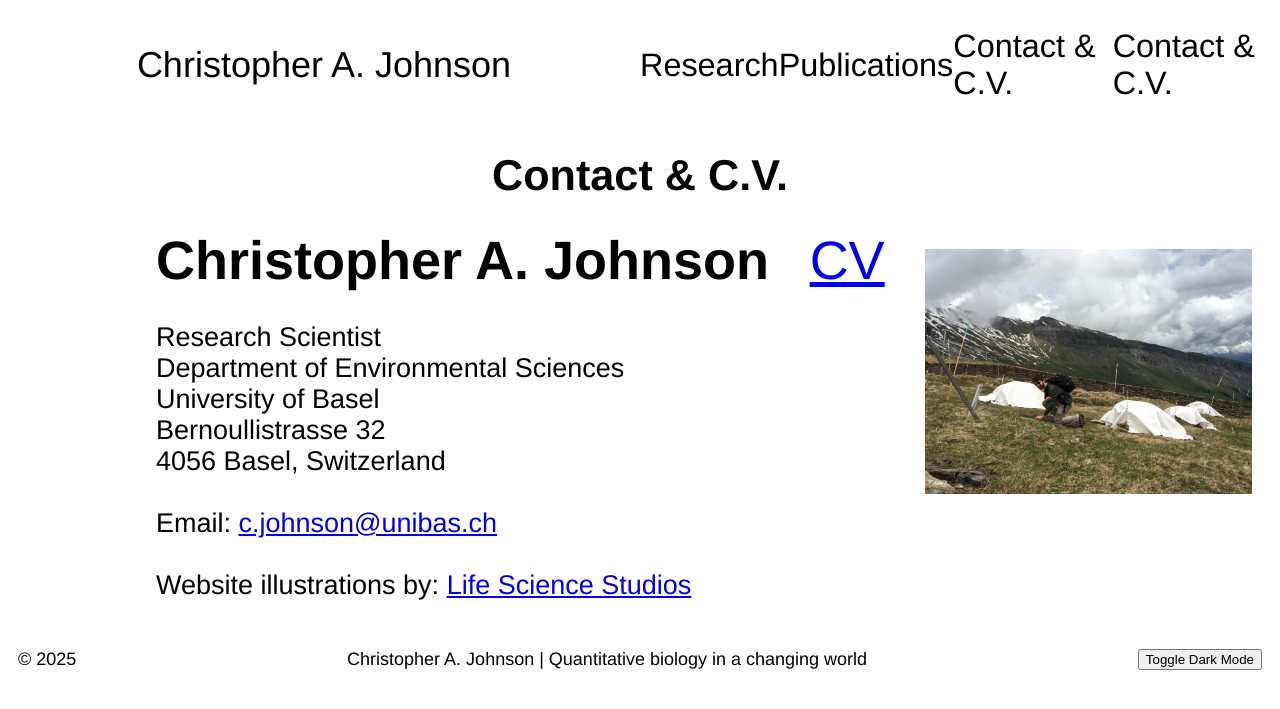
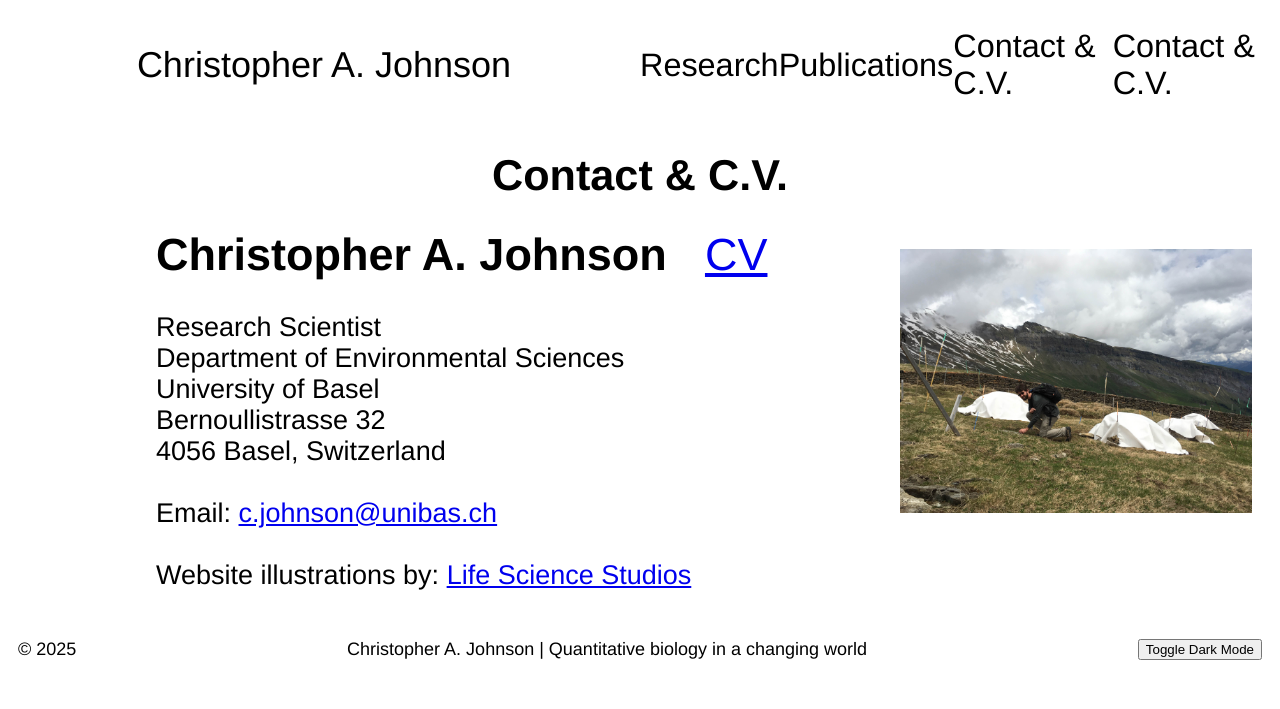
Before and after one commit to chrisajohnson/chrisajohnson.github.io, a Jekyll site: the page built from contact.md, in a window 1280 px wide. Shown: the top 709 px of the page. Built offline with Jekyll 4.4.1, drawn with Linux system fonts in a browser that asks for light colours.

Commit message:
Update contact.md

```diff
--- a/contact.md
+++ b/contact.md
@@ -6,7 +6,7 @@ weight: 3
 ---
 
 <div class="content-left" style="margin-left: 10vw;">
-  <span style="white-space: nowrap; font-size: 3rem;">
+  <span style="white-space: nowrap; font-size: 2.5rem;">
     <strong>Christopher A. Johnson</strong>
     <a href="/PDFs/CV_Johnson.pdf" target="_blank" style="margin-left: 2vw;">CV</a>
   </span><br>
@@ -25,5 +25,5 @@ weight: 3
   </span>
 </div>
 <div class="content-right">
-  <img src="{{ '/images/Chris_field.jpg' | relative_url }}" alt="Christopher Johnson" style="max-height: 6in;">
+  <img src="{{ '/images/Chris_field.jpg' | relative_url }}" alt="Christopher Johnson" style="max-height: 7in;">
 </div>
```
